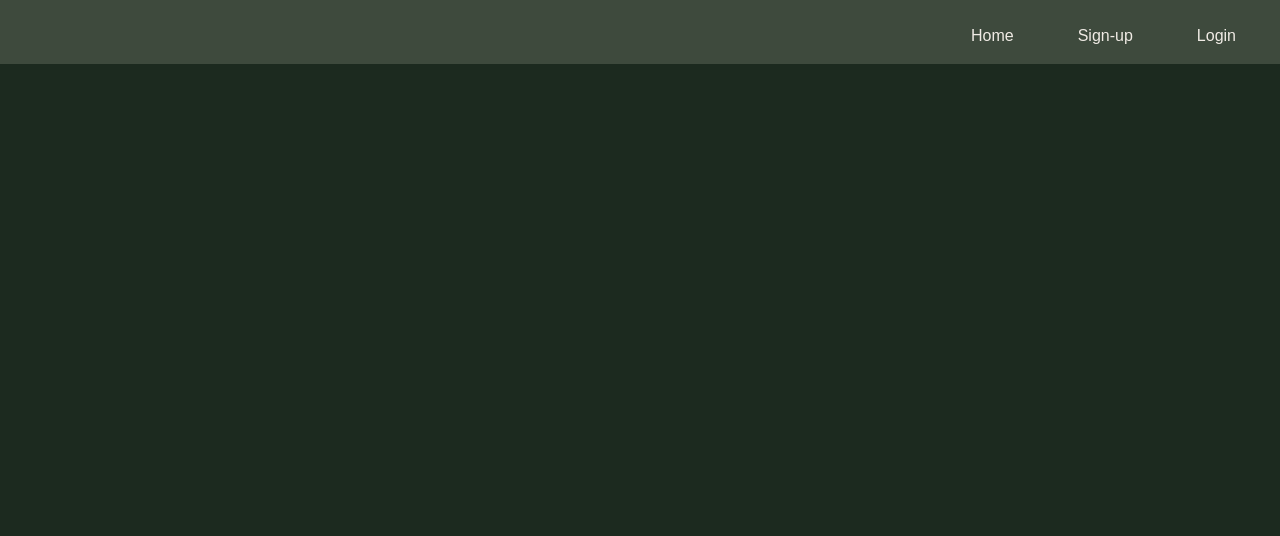
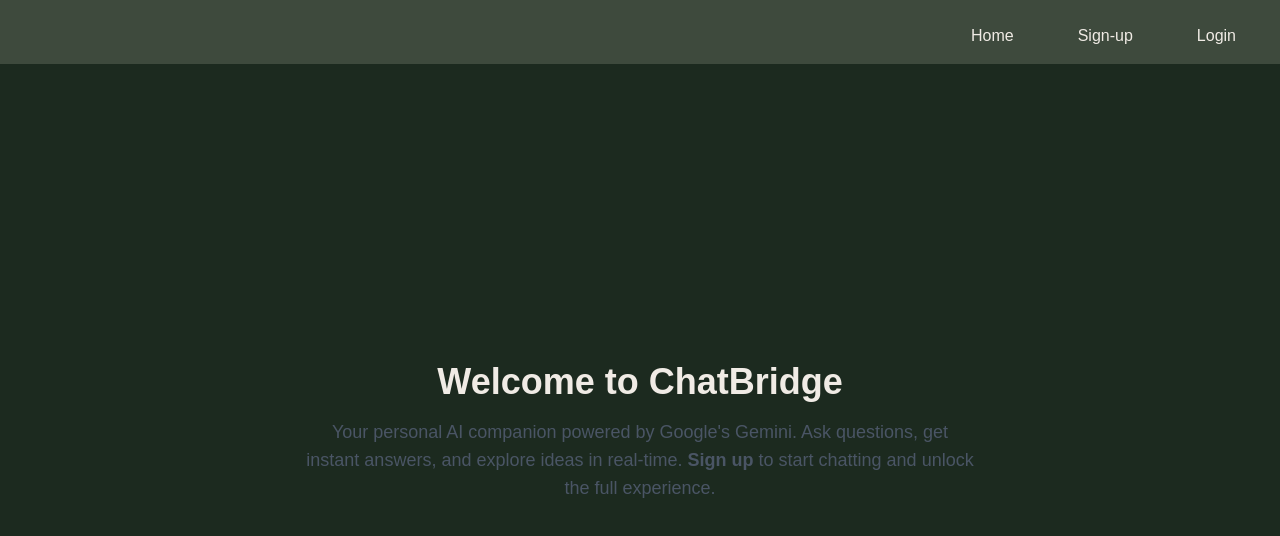
Before and after one commit to Abdull0100/vanar-assign2, a SvelteKit app: page / in a window 1280 px wide. Shown: the top 536 px of the page. Built offline with nearby package versions, Linux system fonts and the light colour scheme.

Commit message:
populated homepage a bit

```diff
--- a/src/routes/+page.svelte
+++ b/src/routes/+page.svelte
@@ -8,6 +8,15 @@
 </nav>
 <!-- Main page content -->
 <main class="flex-1">
+	<div class="flex flex-col items-center justify-center text-center h-[calc(100vh-4rem)] px-6">
+		<h1 class="text-4xl font-bold mb-4">Welcome to ChatBridge</h1>
+		<p class="text-lg text-gray-600 max-w-2xl">
+    	Your personal AI companion powered by Google's Gemini.
+    	Ask questions, get instant answers, and explore ideas in real-time.
+		<span class="font-semibold"><a class="inline-text-link" href="/auth/signup">Sign up</a></span> to start chatting and unlock the full experience.
+  		</p>
+	</div>
+
 </main>
 <!--
 <footer class="h-16 flex items-center justify-center bg-card text-nav-foreground font-medium">
@@ -30,4 +39,33 @@
 		background-color: var(--color-primary);
 		transform: translateY(-0.25rem) scale(1.05);
 	}
+
+	.inline-text-link {
+  		position: relative;
+  		color: var(--color-primary);
+  		font-weight: 600;
+  		transition: color 0.3s ease, transform 0.2s ease;
+	}
+
+	.inline-text-link::after {
+	  content: "";
+	  position: absolute;
+	  left: 50%;
+	  bottom: -2px;
+	  width: 0;
+	  height: 2px;
+	  background-color: var(--color-primary);
+	  transition: width 0.3s ease, left 0.3s ease;
+	}
+
+	.inline-text-link:hover {
+	  color: var(--color-primary-hover, #7c3aed); /* fallback hover color */
+	  transform: scale(1.05);
+	}
+
+	.inline-text-link:hover::after {
+	  width: 100%;
+	  left: 0;
+	}
+
 </style>
```
